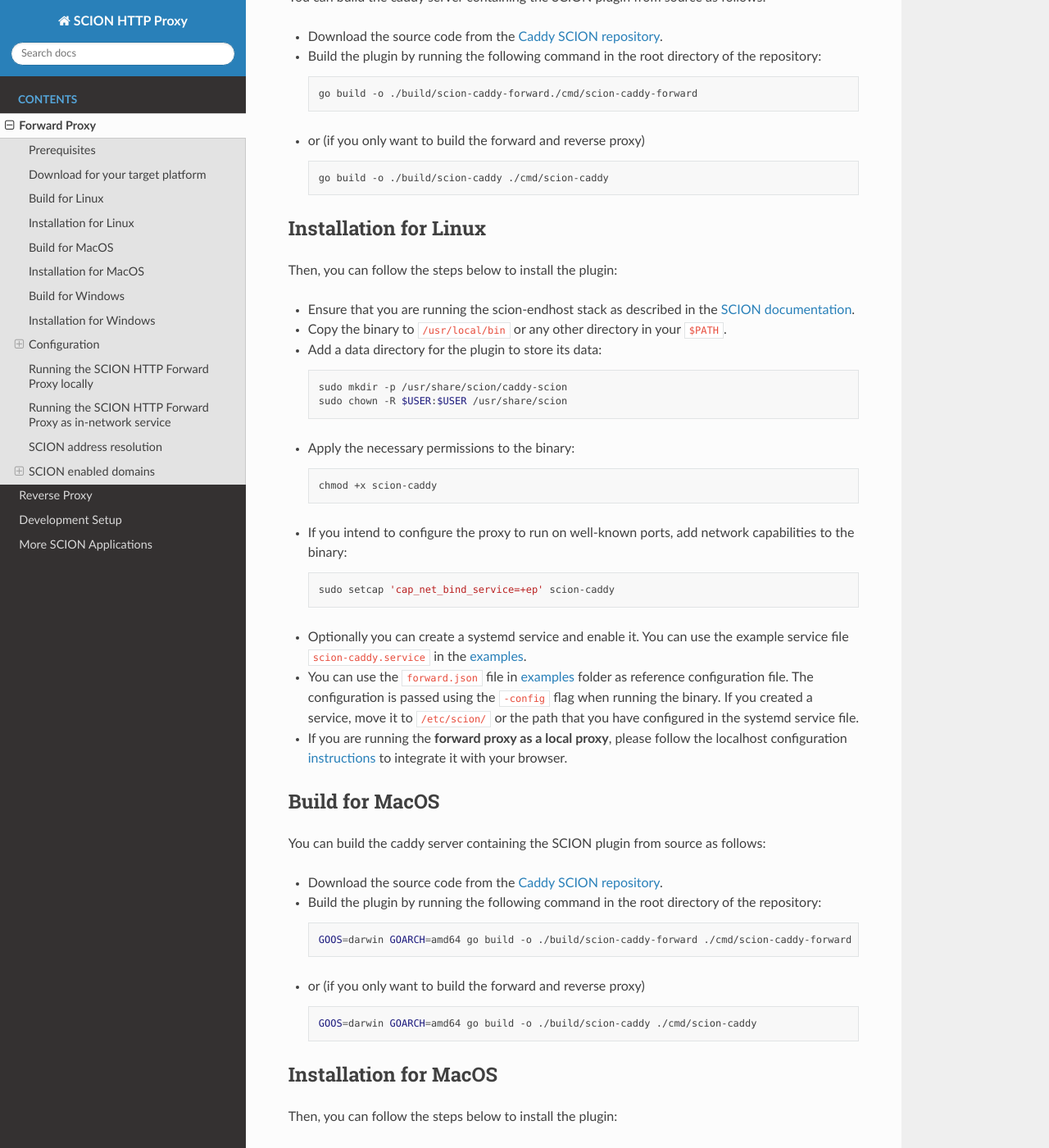
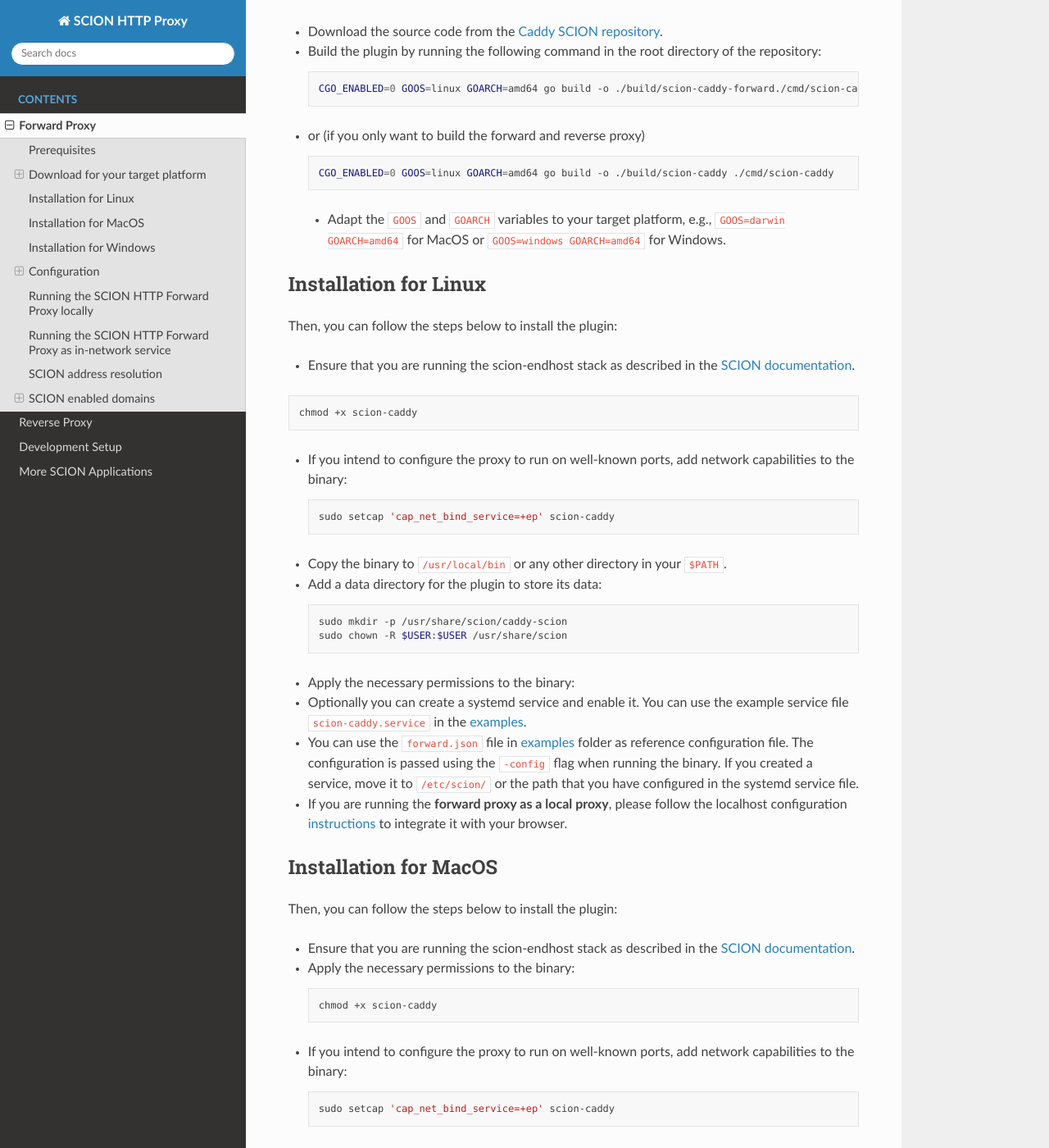
Before and after one commit to scionproto-contrib/http-proxy, a Sphinx documentation site: the page built from docs/source/forward-proxy.rst, in a window 1280 px wide and 1400 px high, scrolled down 584 px. Shown: the whole window at 82% size. Built offline with Sphinx 7.4.7 and the Read the Docs theme 3.1.0, drawn with Linux system fonts in a browser that asks for light colours; some of the changed text lies outside the part shown.

Commit message:
restructure sections

```diff
--- a/docs/source/forward-proxy.rst
+++ b/docs/source/forward-proxy.rst
@@ -15,8 +15,8 @@
 You can download the SCION HTTP Forward Proxy pre-built binaries in `releases <https://github.com/scionproto-contrib/caddy-scion/releases>`_.
 Otherwise, you can build the plugin for your target platform as described below.
 
-Build for Linux
----------------
+Build for your target platform
+~~~~~~~~~~~~~~~~~~~~~~~~~~~~~~
 
 You can build the caddy server containing the SCION plugin from source as follows:
 
@@ -25,13 +25,15 @@
 
   .. code-block:: bash
 
-    go build -o ./build/scion-caddy-forward./cmd/scion-caddy-forward
+    CGO_ENABLED=0 GOOS=linux GOARCH=amd64 go build -o ./build/scion-caddy-forward./cmd/scion-caddy-forward
 
 - or (if you only want to build the forward and reverse proxy)
 
   .. code-block:: bash
 
-    go build -o ./build/scion-caddy ./cmd/scion-caddy
+    CGO_ENABLED=0 GOOS=linux GOARCH=amd64 go build -o ./build/scion-caddy ./cmd/scion-caddy
+
+ - Adapt the ``GOOS`` and ``GOARCH`` variables to your target platform, e.g., ``GOOS=darwin GOARCH=amd64`` for MacOS or ``GOOS=windows GOARCH=amd64`` for Windows.
 
 Installation for Linux
 ----------------------
@@ -39,6 +41,16 @@
 Then, you can follow the steps below to install the plugin:
 
 - Ensure that you are running the scion-endhost stack as described in the `SCION documentation <https://docs.scion.org/projects/scion-applications/en/latest/applications/access.html>`_.
+
+.. code-block:: bash
+
+    chmod +x scion-caddy
+
+- If you intend to configure the proxy to run on well-known ports, add network capabilities to the binary:
+
+  .. code-block:: bash
+
+    sudo setcap 'cap_net_bind_service=+ep' scion-caddy
 
 - Copy the binary to ``/usr/local/bin`` or any other directory in your ``$PATH``.
 
@@ -51,40 +63,12 @@
 
 - Apply the necessary permissions to the binary:
 
-  .. code-block:: bash
-
-    chmod +x scion-caddy
-
-- If you intend to configure the proxy to run on well-known ports, add network capabilities to the binary:
-
-  .. code-block:: bash
-
-    sudo setcap 'cap_net_bind_service=+ep' scion-caddy
-
 - Optionally you can create a systemd service and enable it. You can use the example service file ``scion-caddy.service`` in the `examples <https://github.com/scionproto-contrib/http-proxy/tree/main/_examples>`__.
 
 - You can use the ``forward.json`` file in `examples <https://github.com/scionproto-contrib/http-proxy/blob/main/_examples/scion-caddy-forward-proxy.json>`__ folder as reference configuration file.
   The configuration is passed using the ``-config`` flag when running the binary. If you created a service, move it to ``/etc/scion/`` or the path that you have configured in the systemd service file.
 
 - If you are running the **forward proxy as a local proxy**, please follow the localhost configuration `instructions <#running-the-scion-http-forward-proxy-locally>`_ to integrate it with your browser.
-
-Build for MacOS
----------------
-
-You can build the caddy server containing the SCION plugin from source as follows:
-
-- Download the source code from the `Caddy SCION repository <https://github.com/scionproto-contrib/caddy-scion>`_.
-- Build the plugin by running the following command in the root directory of the repository:
-
-  .. code-block:: bash
-
-    GOOS=darwin GOARCH=amd64 go build -o ./build/scion-caddy-forward ./cmd/scion-caddy-forward
-
-- or (if you only want to build the forward and reverse proxy)
-
-  .. code-block:: bash
-
-    GOOS=darwin GOARCH=amd64 go build -o ./build/scion-caddy ./cmd/scion-caddy
 
 Installation for MacOS
 ----------------------
@@ -124,30 +108,11 @@
 
 - If you are running the **forward proxy as a local proxy**, please follow the localhost configuration `instructions <#running-the-scion-http-forward-proxy-locally>`_ to integrate it with your browser.
 
-
-Build for Windows
------------------
+Installation for Windows
+------------------------
 
 .. note::
   Experimental option. The SCION HTTP forward proxy has not been tested on Windows yet.
-
-You can build the caddy server containing the SCION plugin from source as follows:
-
-- Download the source code from the `Caddy SCION repository <https://github.com/scionproto-contrib/caddy-scion>`_.
-- Build the plugin by running the following command in the root directory of the repository:
-
-  .. code-block:: bash
-
-    GOOS=windows GOARCH=amd64 go build -o ./build/scion-caddy-forward./cmd/scion-caddy-forward
-
-- or (if you only want to build the forward and reverse proxy)
-
-  .. code-block:: bash
-
-    GOOS=windows GOARCH=amd64 go build -o ./build/scion-caddy ./cmd/scion-caddy
-
-Installation for Windows
-------------------------
 
 Then, you can follow the steps below to install the plugin:
 
```
